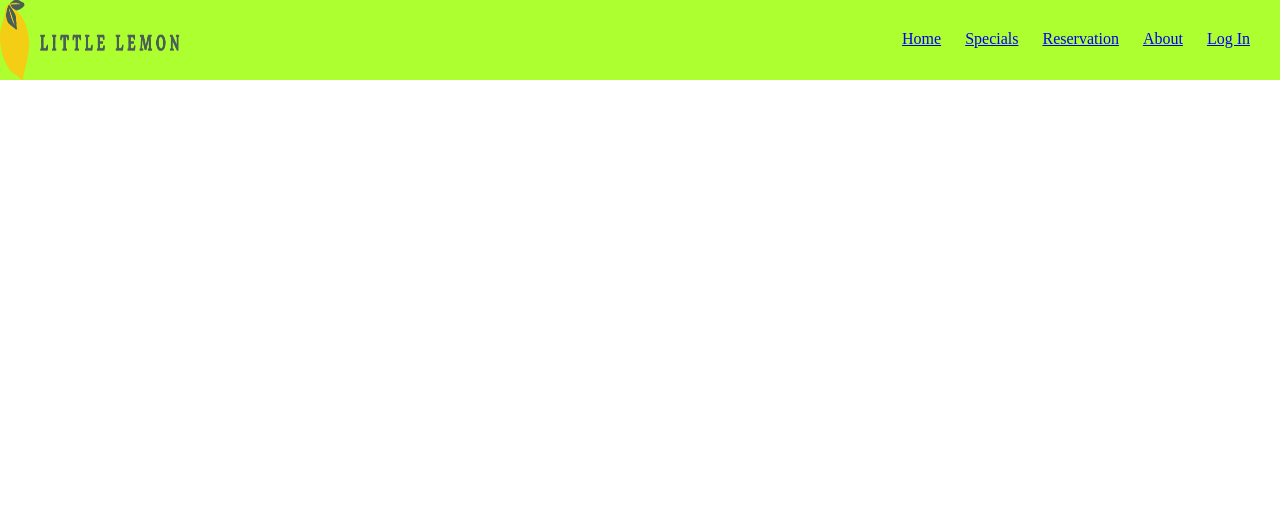
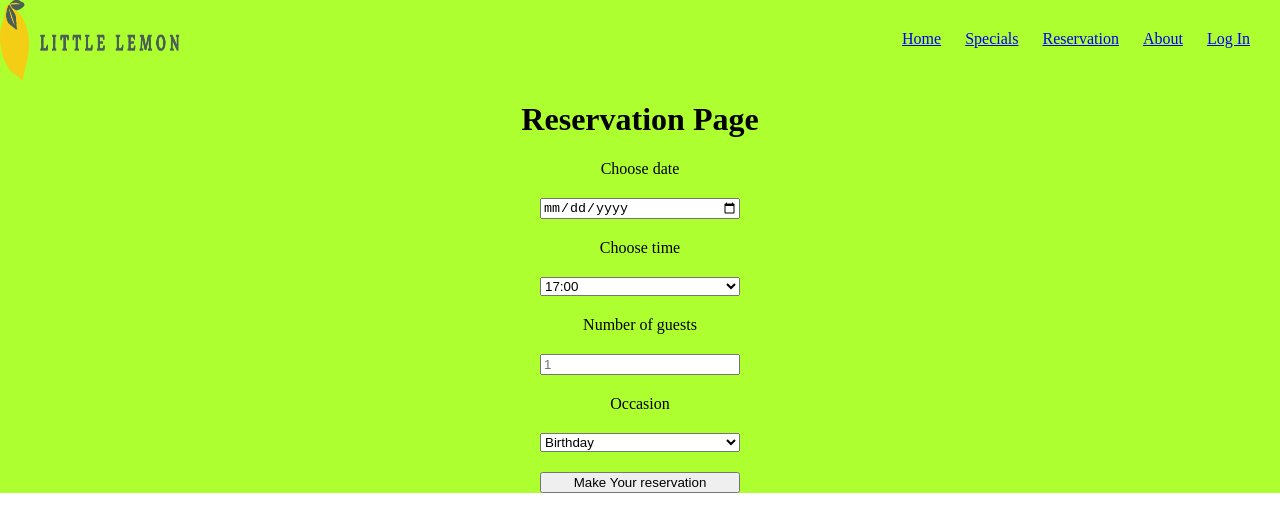
Before and after one commit to Treeka88/little-lemon-rest, a React (Create React App) app: page /Reservation in a window 1280 px wide. Shown: the top 532 px of the page. Built offline with nearby package versions, Linux system fonts and the light colour scheme.

Commit message:
reservation and login form added

```diff
--- a/src/App.js
+++ b/src/App.js
@@ -5,6 +5,7 @@ import Header from './components/Header';
 import Specials from './components/Specials';
 import Nav from './components/Nav';
 import LogIn from './components/LogIn';
+import Reservation from './components/Reservation';
 import { BrowserRouter as Router, Routes, Route } from 'react-router-dom'
 
 
@@ -16,6 +17,7 @@ function App() {
         <Routes className=''>
           <Route path='/' element={<Header name='Little Lemon' state='Chicago'/>}></Route>
           <Route path='/Specials' element={<Specials/>}></Route>
+          <Route path='/Reservation' element={<Reservation/>}></Route>
           <Route path='/Footer' element={<Footer/>}></Route>
           <Route path='/LogIn' element={<LogIn/>}></Route>
         </Routes>
--- a/src/components/LogIn.js
+++ b/src/components/LogIn.js
@@ -1,9 +1,21 @@
 function LogIn(){
     return(
         <>
-        <h1>
-            this is our log in page
-        </h1>
+        <form style={{display: 'grid', gap: '2px', maxWidth: 200, margin: 'auto'}}>
+            <label>
+                Username:
+                <input type="text" name="name" />
+            </label>
+            <br />
+            <label>
+                Password:
+                <input type="password" name="password" />
+            </label>
+            <br />
+        </form>
+        <input type="submit" value="Log In" />
+        <p><a href="/signup">Don't have an account!</a></p>
+        <input type="submit" value="sign up"></input>
         </>
     )
 }
--- /dev/null
+++ b/src/components/Reservation.js
@@ -0,0 +1,31 @@
+function Reservation(){
+    return(
+        <div>
+            <h1>Reservation Page</h1>
+            <form style={{display: 'grid', gap: '20px', maxWidth: 200, margin: 'auto'}}>
+                   <label for="res-date">Choose date</label>
+                    <input type="date" id="res-date"/>
+                    <label for="res-time">Choose time</label>
+                    <select id="res-time ">
+                        <option>17:00</option>
+                        <option>18:00</option>
+                        <option>19:00</option>
+                        <option>20:00</option>
+                        <option>21:00</option>
+                        <option>22:00</option>
+                    </select>
+                    <label for="guests">Number of guests</label>
+                    <input type="number" placeholder="1" min="1" max="10" id="guests"/>
+                    <label for="occasion">Occasion</label>
+                    <select id="occasion">
+                        <option>Birthday</option>
+                        <option>Anniversary</option>
+                        <option>casual meeting</option>
+                        <option>Other</option>
+                    </select>
+                    <input type="submit" value="Make Your reservation"/>
+            </form>
+        </div>
+    )
+}
+export default Reservation;
```
